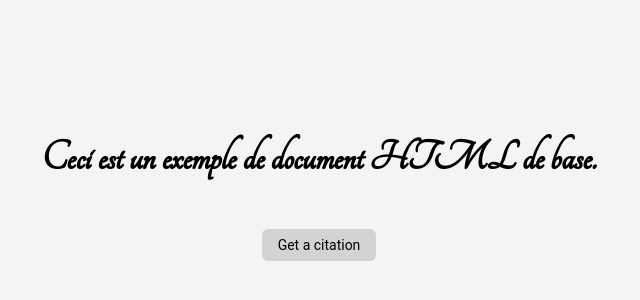
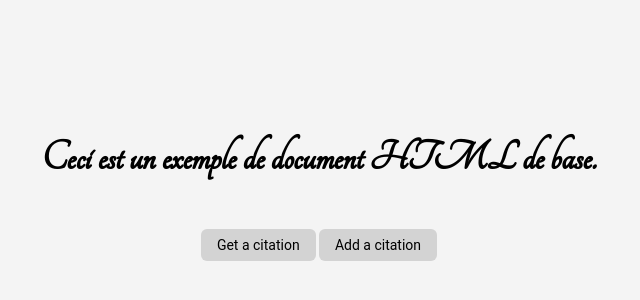
Before and after one commit to Kanoox/random_web_quotes, a website: page public/index.html in a window 1280 px wide. Shown: the part 136-436 px from the top of the page, without its empty margins (321-961 px from the left). Drawn offline with Linux system fonts and the light colour scheme.

Commit message:
add button addcitation

```diff
--- a/public/index.html
+++ b/public/index.html
@@ -18,7 +18,11 @@
         <div class="container_one">
             <div class="test">
                 <div class="element"><center><h1 id="quotes">Ceci est un exemple de document HTML de base.</h1></center></div>
-                <div class="element"><button class="btn" onclick="test()">Get a citation</button></div>
+                <div class="element">
+                    <button class="btn" onclick="getcitation()">Get a citation</button>
+                    <button class="btn" onclick="addcitation()">Add a citation</button>
+                </div>
+
             </div>
         </div>
 
```
